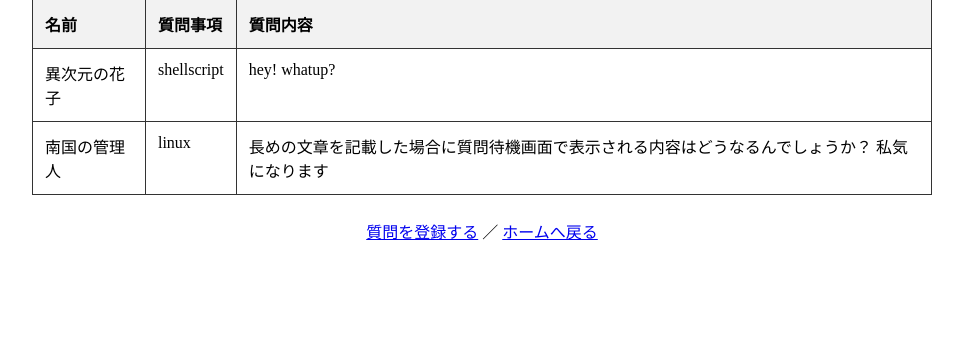
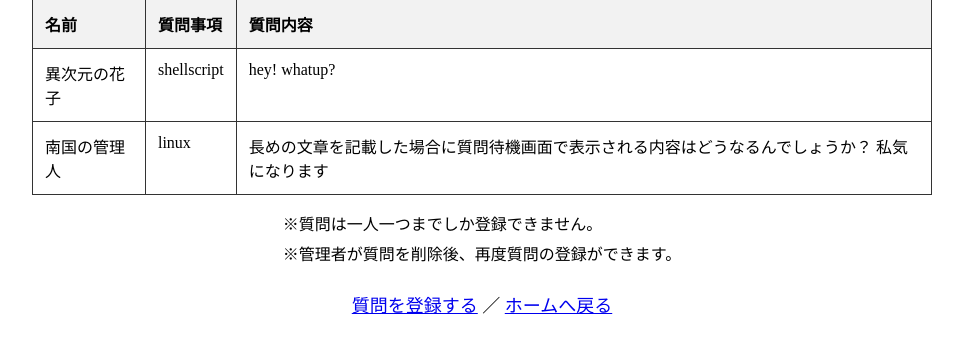
Before and after one commit to Landscaper0118/Qweit, a Flask app: page /waiting in a window 1280 px wide. Shown: the part 158-511 px from the top of the page, without its empty margins (158-1121 px from the left). Run offline with Flask 3, Linux system fonts and the light colour scheme; a user stored in the database is signed in.

Commit message:
質問順番待ち画面で注意事項を追記

```diff
--- a/templates/waiting.html
+++ b/templates/waiting.html
@@ -53,7 +53,11 @@
         </tbody>
     </table>
 
-    <div style="margin-top: 24px;">
+    <div>
+        <p>※質問は一人一つまでしか登録できません。</p>
+        <p style="margin-top: -10px;">※管理者が質問を削除後、再度質問の登録ができます。</p>
+    </div>
+    <div style="margin-top: 10px; font-size: 18px;">
         <a href="/question">質問を登録する</a> ／
         <a href="/">ホームへ戻る</a>
     </div>
```
Also changed, not shown: var/app-instance/users.db (added).
